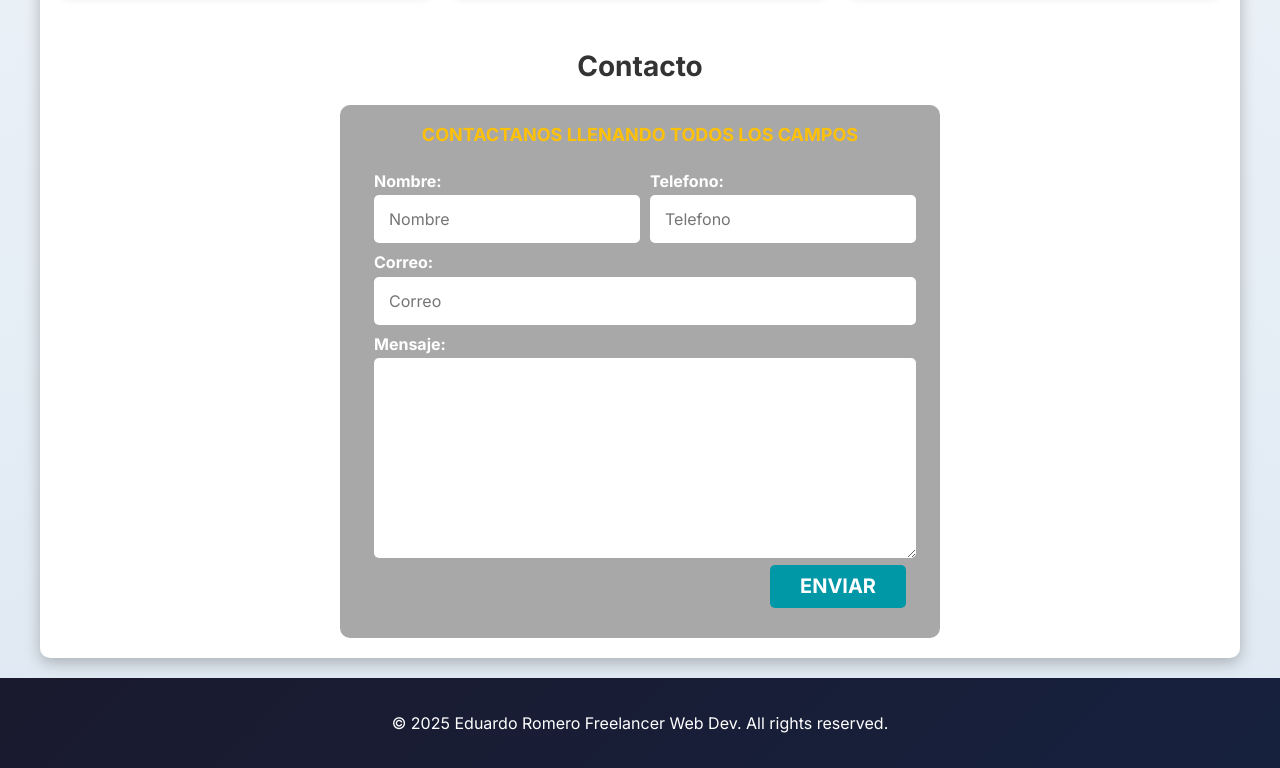
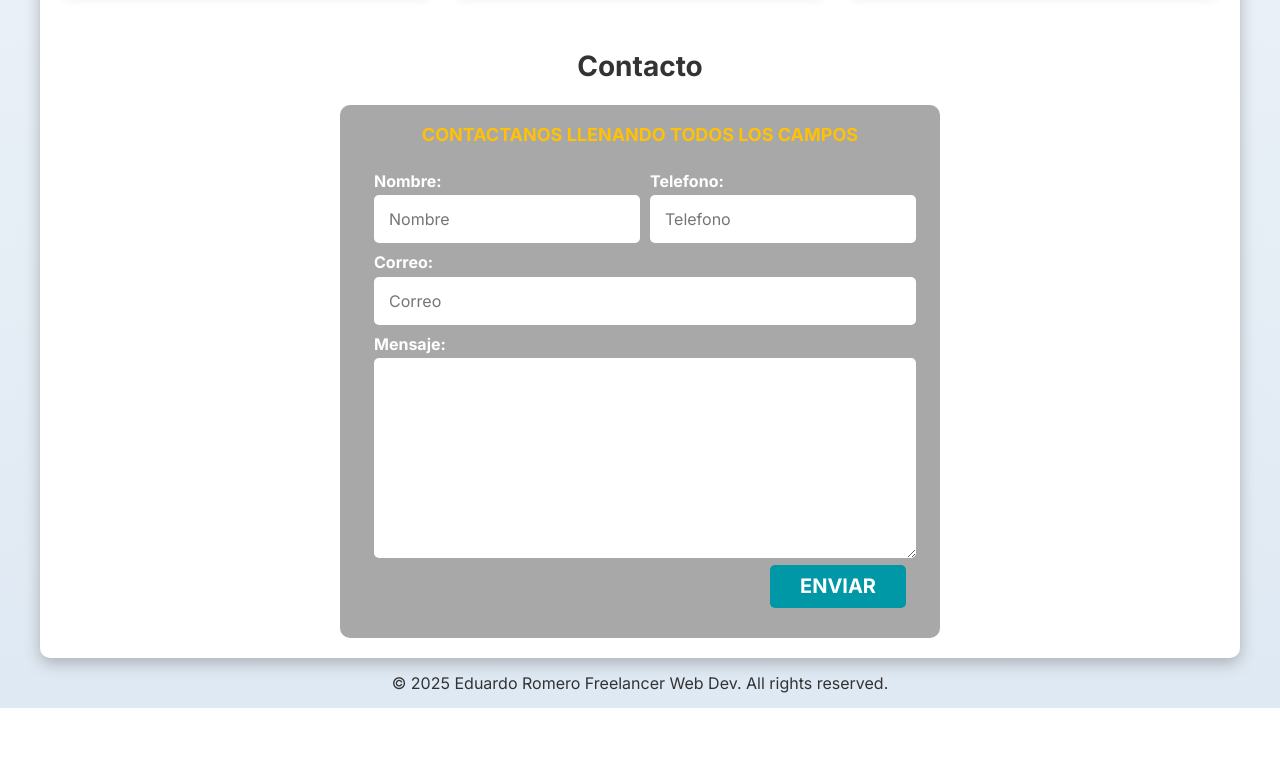
Before and after one commit to eduardoromeror9/webPersonalCorreos, a website: page index.html in a window 1280 px wide. Shown: the part 1523-2291 px from the top of the page. After the commit the page ends 2231 px from the top, so only its background shows below. Drawn offline with Linux system fonts and the light colour scheme.

Commit message:
Modificaciones en footer

```diff
--- a/css/styles.css
+++ b/css/styles.css
@@ -663,10 +663,6 @@ h1, h2, h3 {
 
 .footer {
   text-align: center;
-  background: linear-gradient(135deg, #1a1a2e, #16213e);
-  color: #ffffff;
-  padding: 2rem;
-  margin-top: 2rem;
 }
 
 /* Botón flotante WhatsApp */
```
Also changed, not shown: index.html (+0 -1 lines), README.md.
